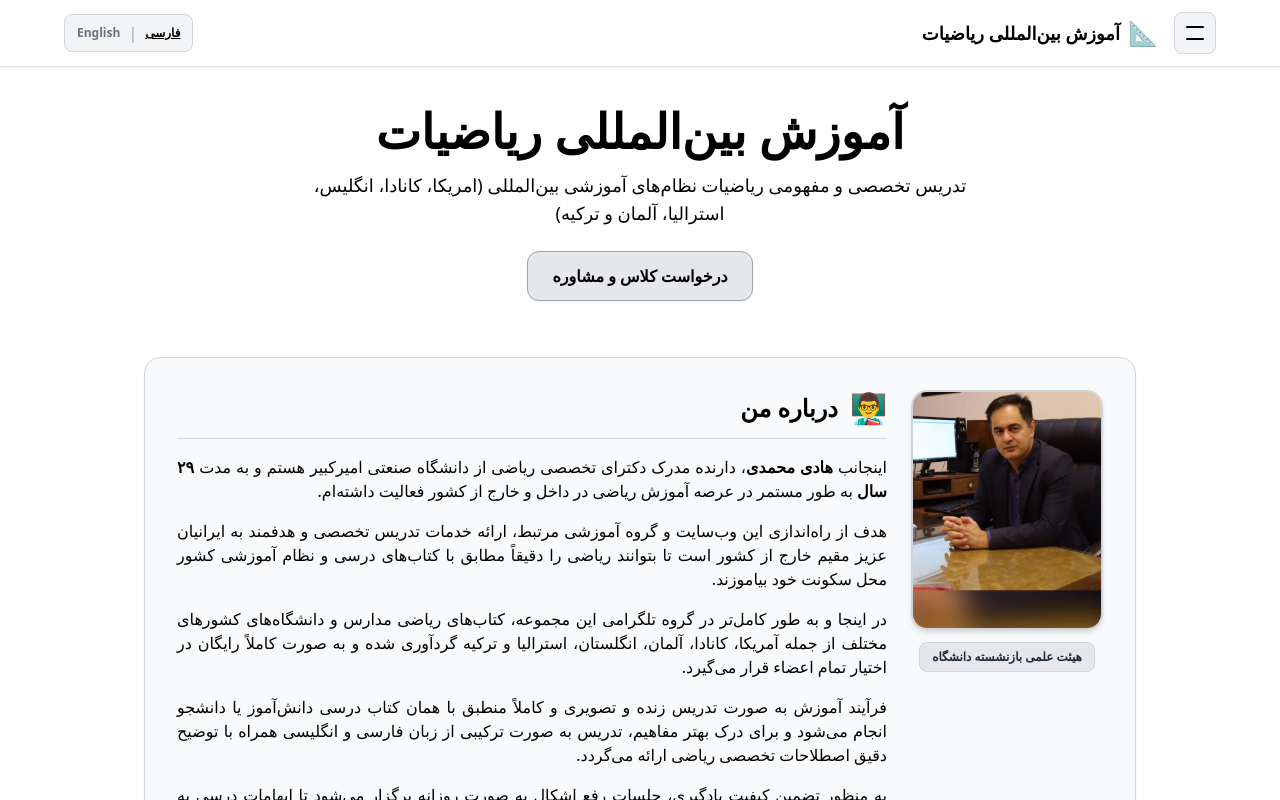
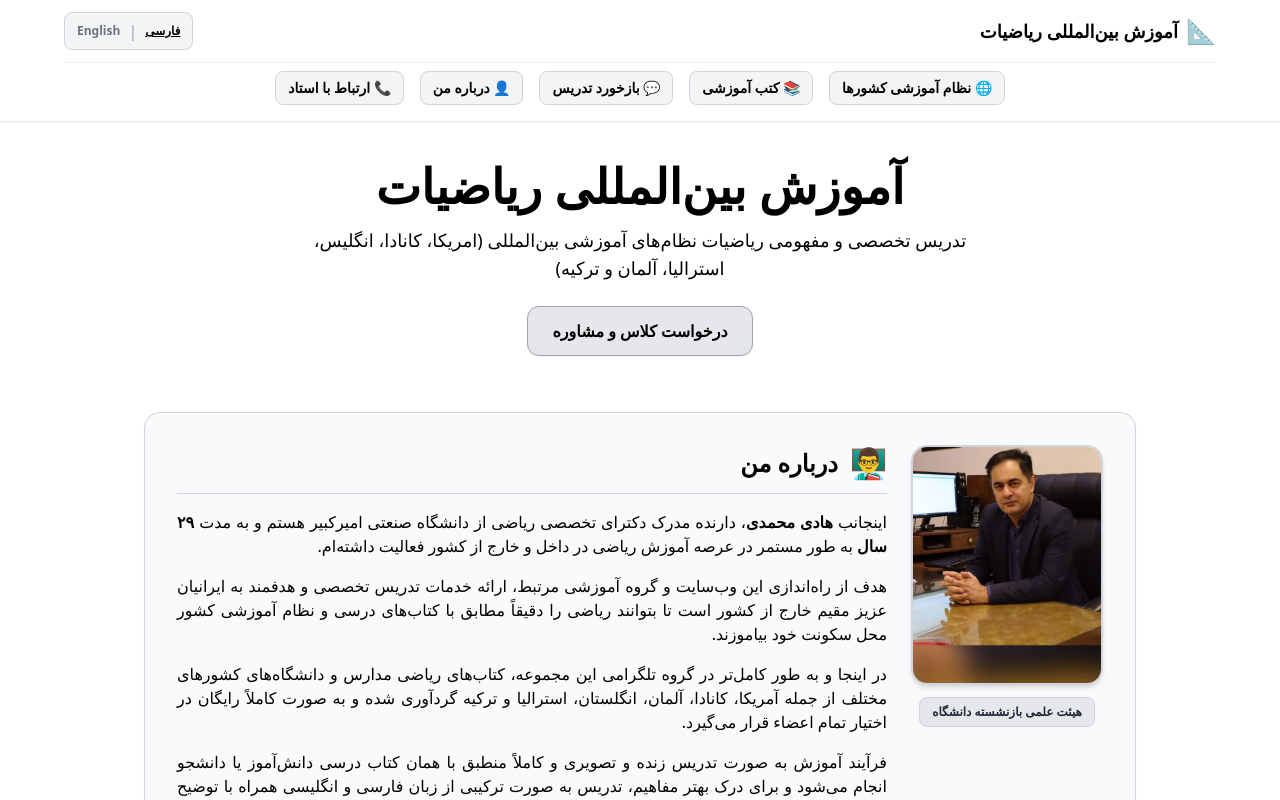
Before and after one commit to Hmohammadiz633/International-Mathematics-Site, a Next.js app: page / in a window 1280 px wide. Shown: the top 800 px of the page. Built offline with nearby package versions, Linux system fonts and the light colour scheme.

Commit message:
Update page.js

```diff
--- a/app/page.js
+++ b/app/page.js
@@ -6,52 +6,28 @@ import ContactButtons from '@/components/ContactButtons';
 
 export default function Home() {
   const [lang, setLang] = useState('fa');
-  const [isMenuOpen, setIsMenuOpen] = useState(false);
-  const [isEducationOpen, setIsEducationOpen] = useState(false);
-  const [isFeedbackOpen, setIsFeedbackOpen] = useState(false);
-
   const isFa = lang === 'fa';
 
   const scrollToSection = (id) => {
-    setIsMenuOpen(false);
-    setIsEducationOpen(false);
-    setIsFeedbackOpen(false);
     const element = document.getElementById(id);
     if (element) {
       element.scrollIntoView({ behavior: 'smooth' });
     }
   };
 
-  const closeAll = () => {
-    setIsMenuOpen(false);
-    setIsEducationOpen(false);
-    setIsFeedbackOpen(false);
-  };
-
   return (
     <main dir={isFa ? 'rtl' : 'ltr'} className="min-h-screen bg-white text-black font-sans pb-12">
       {/* هدر */}
       <header className="sticky top-0 z-50 bg-white border-b border-gray-200 px-4 py-3 shadow-sm">
-        <div className="max-w-6xl mx-auto flex items-center justify-between">
-          <div className="flex items-center gap-4">
-            <button
-              onClick={() => setIsMenuOpen(!isMenuOpen)}
-              className="p-2 text-black bg-gray-100 hover:bg-gray-200 rounded-lg border border-gray-300 transition"
-            >
-              <svg className="w-6 h-6" fill="none" stroke="currentColor" viewBox="0 0 24 24">
-                {isMenuOpen ? (
-                  <path strokeLinecap="round" strokeLinejoin="round" strokeWidth={2} d="M6 18L18 6M6 6l12 12" />
-                ) : (
-                  <path strokeLinecap="round" strokeLinejoin="round" strokeWidth={2} d="M4 6h16M4 18h16" />
-                )}
-              </svg>
-            </button>
+        <div className="max-w-6xl mx-auto flex flex-col items-center gap-3">
+
+          {/* ردیف اول: عنوان و دکمه تغییر زبان */}
+          <div className="w-full flex items-center justify-between">
             <div className="flex items-center gap-2">
               <span className="text-2xl">📐</span>
               <h1 className="font-bold text-base md:text-lg text-black">
                 {isFa ? 'آموزش بین‌المللی ریاضیات' : 'International Math'}
               </h1>
-            </div>
             </div>
 
             <div className="flex items-center gap-2 bg-gray-100 px-3 py-1.5 rounded-lg border border-gray-300">
@@ -71,119 +47,49 @@ export default function Home() {
             </div>
           </div>
 
-        {/* منوی کشویی هدر */}
-        {isMenuOpen && (
-          <div className="max-w-6xl mx-auto mt-3 pt-3 border-t border-gray-200 flex flex-col gap-2">
-
-            {/* ۱. نظام آموزشی کشورها */}
-            <div className="flex flex-col gap-1">
-              <button
-                onClick={() => setIsEducationOpen(!isEducationOpen)}
-                className="w-full flex items-center justify-between px-4 py-2 text-sm font-bold text-black bg-gray-50 hover:bg-gray-100 rounded-lg border border-gray-200 transition"
-              >
-                <span>🌐 {isFa ? 'نظام آموزشی کشورها' : 'Educational Systems'}</span>
-                <svg
-                  className={`w-4 h-4 transition-transform duration-200 ${isEducationOpen ? 'rotate-180' : ''}`}
-                  fill="none"
-                  stroke="currentColor"
-                  viewBox="0 0 24 24"
-                >
-                  <path strokeLinecap="round" strokeLinejoin="round" strokeWidth={2} d="M19 9l-7 7-7-7" />
-                </svg>
-              </button>
-
-              {isEducationOpen && (
-                <div className="flex flex-col gap-1.5 pr-4 pl-2 py-1 border-r-2 border-gray-300 mr-2 my-1">
-                  {[
-                    { flag: '🇺🇸', fa: 'نظام آموزشی آمریکا', en: 'US Educational System', link: 'https://t.me/International_Maths/379' },
-                    { flag: '🇬🇧', fa: 'نظام آموزشی انگلستان', en: 'UK Educational System', link: 'https://t.me/International_Maths/297' },
-                    { flag: '🇩🇪', fa: 'نظام آموزشی آلمان', en: 'Germany Educational System', link: 'https://t.me/International_Maths/375' },
-                    { flag: '🇦🇺', fa: 'نظام آموزشی استرالیا', en: 'Australia Educational System', link: 'https://t.me/International_Maths/299' },
-                    { flag: '🇹🇷', fa: 'نظام آموزشی ترکیه', en: 'Turkey Educational System', link: 'https://t.me/International_Maths/395' },
-                    { flag: '🇮🇹', fa: 'نظام آموزشی ایتالیا', en: 'Italy Educational System', link: 'https://t.me/International_Maths/389' },
-                    { flag: '🇨🇦', fa: 'نظام آموزشی کانادا', en: 'Canada Educational System', link: 'https://t.me/International_Maths/302' },
-                  ].map((item, idx) => (
+          {/* ردیف دوم: منوی افقی در یک ردیف زیر زبان‌ها */}
+          <div className="w-full flex items-center justify-center gap-2 md:gap-4 overflow-x-auto py-1 text-xs md:text-sm font-bold border-t border-gray-100 pt-2">
             <a
-                      key={idx}
-                      href={item.link}
+              href="https://t.me/International_Maths"
               target="_blank"
               rel="noopener noreferrer"
-                      onClick={closeAll}
-                      className="text-right px-3 py-1.5 text-xs font-semibold text-black bg-gray-100 hover:bg-gray-200 rounded-md border border-gray-200 transition flex items-center justify-between"
+              className="px-3 py-1.5 bg-gray-100 hover:bg-gray-200 rounded-lg border border-gray-300 whitespace-nowrap transition"
             >
-                      <span>{item.flag} {isFa ? item.fa : item.en}</span>
-                      <span className="text-[10px] text-gray-500">Telegram ↗</span>
+              🌐 {isFa ? 'نظام آموزشی کشورها' : 'Educational Systems'}
             </a>
-                  ))}
-                </div>
-              )}
-            </div>
 
-            {/* ۲. کتب آموزشی */}
             <button
               onClick={() => scrollToSection('books')}
-              className="text-right px-4 py-2 text-sm font-bold text-black bg-gray-50 hover:bg-gray-100 rounded-lg border border-gray-200 transition"
+              className="px-3 py-1.5 bg-gray-100 hover:bg-gray-200 rounded-lg border border-gray-300 whitespace-nowrap transition"
             >
               📚 {isFa ? 'کتب آموزشی' : 'Books'}
             </button>
 
-            {/* ۳. بازخورد تدریس */}
-            <div className="flex flex-col gap-1">
-              <button
-                onClick={() => setIsFeedbackOpen(!isFeedbackOpen)}
-                className="w-full flex items-center justify-between px-4 py-2 text-sm font-bold text-black bg-gray-50 hover:bg-gray-100 rounded-lg border border-gray-200 transition"
-              >
-                <span>💬 {isFa ? 'بازخورد تدریس' : 'Teaching Feedback'}</span>
-                <svg
-                  className={`w-4 h-4 transition-transform duration-200 ${isFeedbackOpen ? 'rotate-180' : ''}`}
-                  fill="none"
-                  stroke="currentColor"
-                  viewBox="0 0 24 24"
-                >
-                  <path strokeLinecap="round" strokeLinejoin="round" strokeWidth={2} d="M19 9l-7 7-7-7" />
-                </svg>
-              </button>
-
-              {isFeedbackOpen && (
-                <div className="flex flex-col gap-1.5 pr-4 pl-2 py-1 border-r-2 border-gray-300 mr-2 my-1">
-                  {[
-                    { fa: 'بازخورد ۱', en: 'Feedback 1', link: 'https://t.me/International_Maths/110' },
-                    { fa: 'بازخورد ۲', en: 'Feedback 2', link: 'https://t.me/International_Maths/111' },
-                    { fa: 'بازخورد ۳', en: 'Feedback 3', link: 'https://t.me/International_Maths/1352' },
-                  ].map((item, idx) => (
             <a
-                      key={idx}
-                      href={item.link}
+              href="https://t.me/International_Maths/110"
               target="_blank"
               rel="noopener noreferrer"
-                      onClick={closeAll}
-                      className="text-right px-3 py-1.5 text-xs font-semibold text-black bg-gray-100 hover:bg-gray-200 rounded-md border border-gray-200 transition flex items-center justify-between"
+              className="px-3 py-1.5 bg-gray-100 hover:bg-gray-200 rounded-lg border border-gray-300 whitespace-nowrap transition"
             >
-                      <span>⭐ {isFa ? item.fa : item.en}</span>
-                      <span className="text-[10px] text-gray-500">Telegram ↗</span>
+              💬 {isFa ? 'بازخورد تدریس' : 'Feedback'}
             </a>
-                  ))}
-                </div>
-              )}
-            </div>
 
-            {/* ۴. درباره من */}
             <button
               onClick={() => scrollToSection('about')}
-              className="text-right px-4 py-2 text-sm font-bold text-black bg-gray-50 hover:bg-gray-100 rounded-lg border border-gray-200 transition"
+              className="px-3 py-1.5 bg-gray-100 hover:bg-gray-200 rounded-lg border border-gray-300 whitespace-nowrap transition"
             >
               👤 {isFa ? 'درباره من' : 'About Me'}
             </button>
 
-            {/* ۵. ارتباط با استاد */}
             <button
               onClick={() => scrollToSection('contact')}
-              className="text-right px-4 py-2 text-sm font-bold text-black bg-gray-50 hover:bg-gray-100 rounded-lg border border-gray-200 transition"
+              className="px-3 py-1.5 bg-gray-100 hover:bg-gray-200 rounded-lg border border-gray-300 whitespace-nowrap transition"
             >
               📞 {isFa ? 'ارتباط با استاد' : 'Contact'}
             </button>
           </div>
-        )}
+
+        </div>
       </header>
 
       {/* بنر اصلی */}
```
Lines whose indentation alone changed are shown as unchanged.
